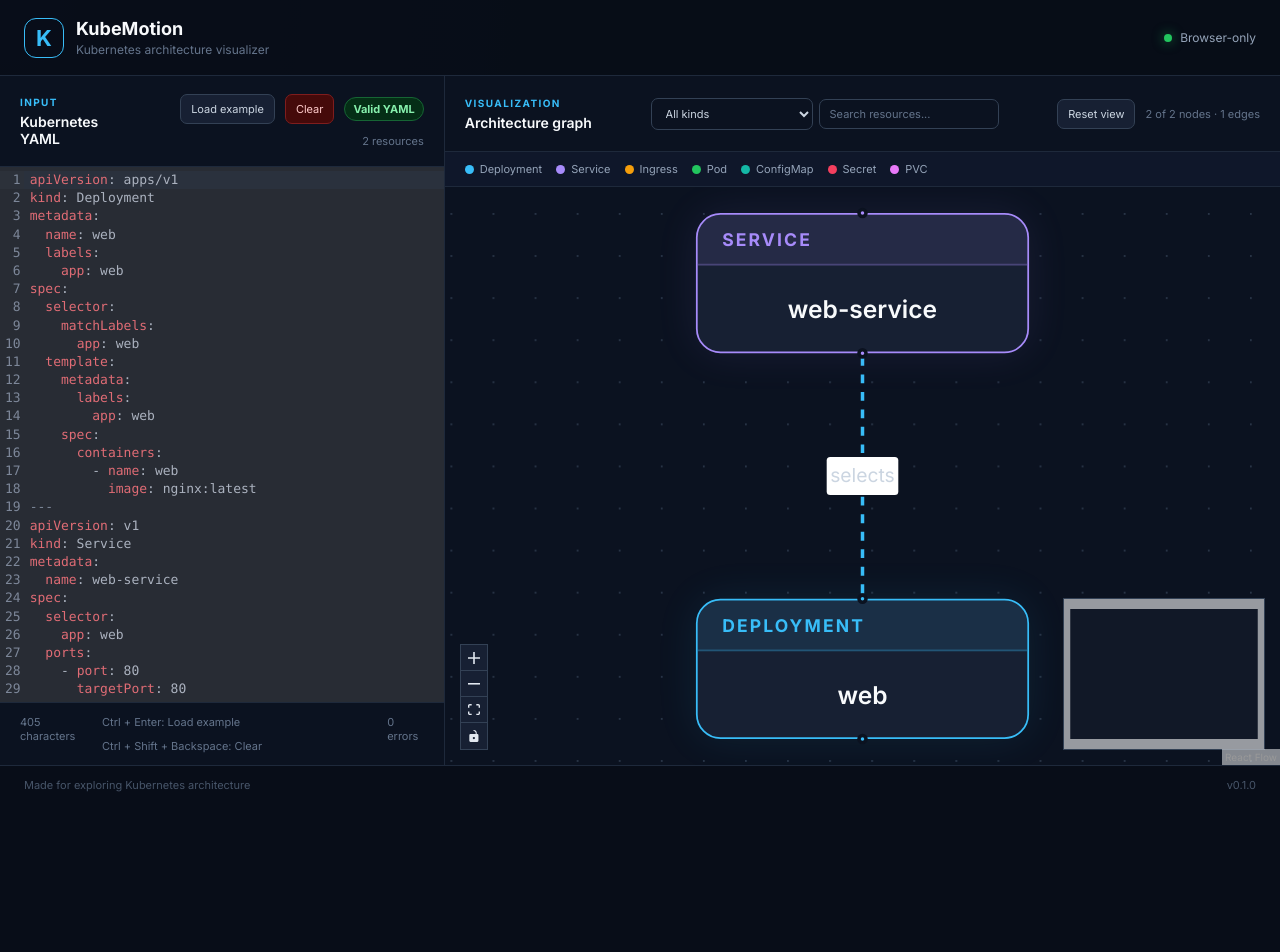
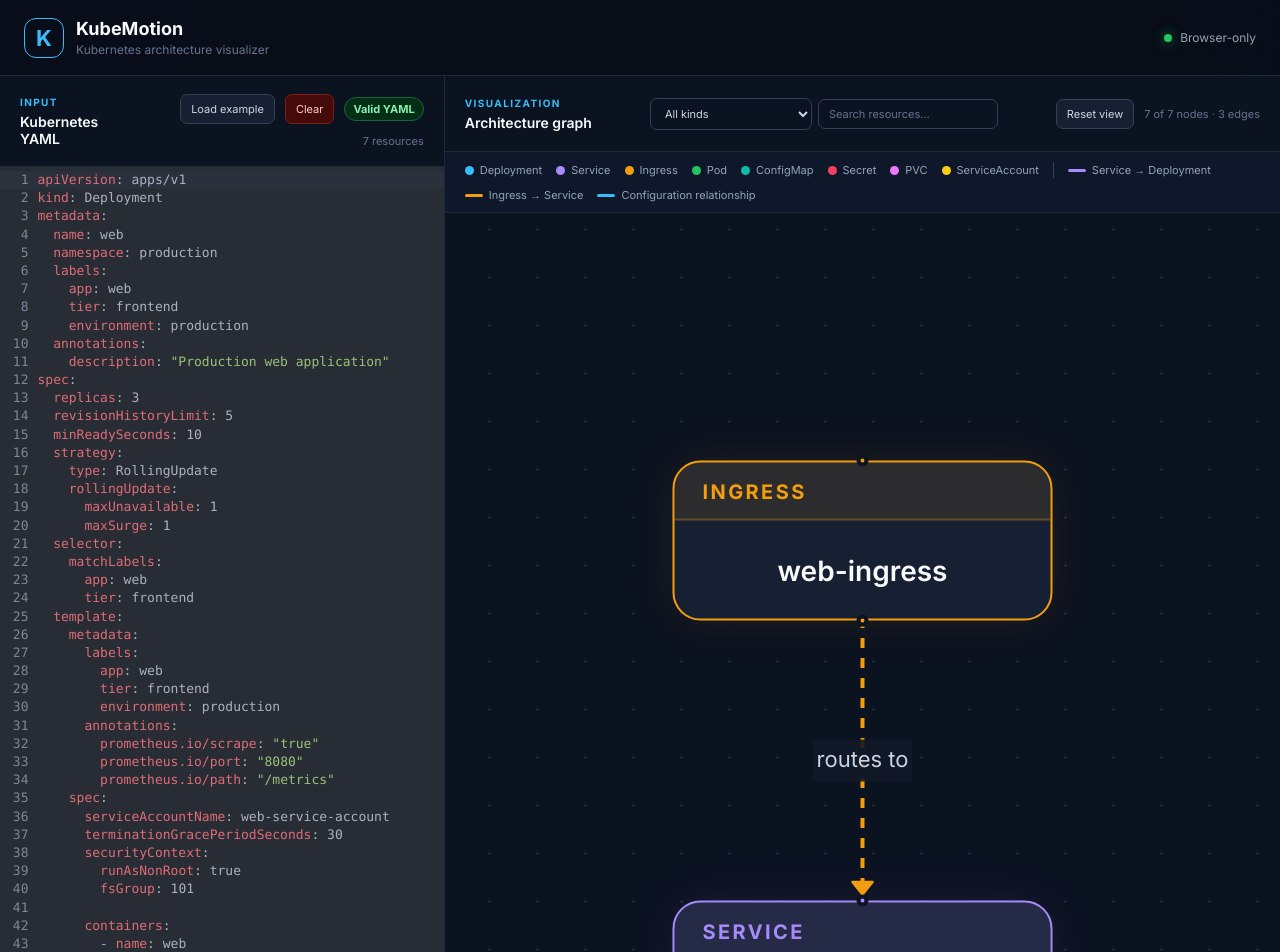
Before and after one commit to Gihchathur/kubemotion, a React (Vite) app: page / in a window 1280 px wide. Shown: the top 952 px of the page. Before the commit the page ends 804 px from the top, so only its background shows below. Built offline with nearby package versions, Linux system fonts and the light colour scheme.

Commit message:
Add ServiceAccount visualization support

```diff
--- a/src/App.css
+++ b/src/App.css
@@ -601,3 +601,15 @@
     width: auto;
   }
 }
+
+.legend-divider {
+  width: 1px;
+  min-height: 16px;
+  background: #334155;
+}
+
+.legend-line {
+  width: 18px;
+  height: 3px;
+  border-radius: 999px;
+}
--- a/src/App.tsx
+++ b/src/App.tsx
@@ -18,31 +18,206 @@
 kind: Deployment
 metadata:
   name: web
+  namespace: production
   labels:
     app: web
+    tier: frontend
+    environment: production
+  annotations:
+    description: "Production web application"
 spec:
+  replicas: 3
+  revisionHistoryLimit: 5
+  minReadySeconds: 10
+  strategy:
+    type: RollingUpdate
+    rollingUpdate:
+      maxUnavailable: 1
+      maxSurge: 1
   selector:
     matchLabels:
       app: web
+      tier: frontend
   template:
     metadata:
       labels:
         app: web
+        tier: frontend
+        environment: production
+      annotations:
+        prometheus.io/scrape: "true"
+        prometheus.io/port: "8080"
+        prometheus.io/path: "/metrics"
     spec:
+      serviceAccountName: web-service-account
+      terminationGracePeriodSeconds: 30
+      securityContext:
+        runAsNonRoot: true
+        fsGroup: 101
+
       containers:
         - name: web
-          image: nginx:latest
+          image: nginx:1.27-alpine
+          imagePullPolicy: IfNotPresent
+          ports:
+            - name: http
+              containerPort: 80
+              protocol: TCP
+          env:
+            - name: APP_ENV
+              value: production
+            - name: LOG_LEVEL
+              value: info
+          resources:
+            requests:
+              cpu: 100m
+              memory: 128Mi
+            limits:
+              cpu: 500m
+              memory: 512Mi
+          readinessProbe:
+            httpGet:
+              path: /
+              port: http
+            initialDelaySeconds: 5
+            periodSeconds: 10
+            timeoutSeconds: 2
+            failureThreshold: 3
+          livenessProbe:
+            httpGet:
+              path: /
+              port: http
+            initialDelaySeconds: 20
+            periodSeconds: 20
+            timeoutSeconds: 3
+            failureThreshold: 3
+          lifecycle:
+            preStop:
+              exec:
+                command:
+                  - /bin/sh
+                  - -c
+                  - sleep 10
+          volumeMounts:
+            - name: web-config
+              mountPath: /etc/nginx/conf.d
+              readOnly: true
+            - name: web-cache
+              mountPath: /var/cache/nginx
+
+      volumes:
+        - name: web-config
+          configMap:
+            name: web-config
+        - name: web-cache
+          emptyDir: {}
+
 ---
 apiVersion: v1
 kind: Service
 metadata:
   name: web-service
+  namespace: production
+  labels:
+    app: web
+    tier: frontend
+  annotations:
+    prometheus.io/scrape: "true"
 spec:
+  type: ClusterIP
   selector:
     app: web
+    tier: frontend
   ports:
-    - port: 80
-      targetPort: 80`
+    - name: http
+      port: 80
+      targetPort: http
+      protocol: TCP
+  sessionAffinity: None
+
+---
+---
+apiVersion: v1
+kind: ConfigMap
+metadata:
+  name: web-config
+  namespace: production
+  labels:
+    app: web
+data:
+  default.conf: |
+    server {
+      listen 80;
+      server_name _;
+
+      location / {
+        root /usr/share/nginx/html;
+        index index.html;
+      }
+
+      location /health {
+        access_log off;
+        return 200 'healthy';
+      }
+    }
+
+---
+apiVersion: v1
+kind: Secret
+metadata:
+  name: web-secrets
+  namespace: production
+  labels:
+    app: web
+type: Opaque
+stringData:
+  API_KEY: "demo-api-key"
+  DATABASE_PASSWORD: "demo-password"
+
+---
+apiVersion: v1
+kind: PersistentVolumeClaim
+metadata:
+  name: web-storage
+  namespace: production
+  labels:
+    app: web
+spec:
+  accessModes:
+    - ReadWriteOnce
+  resources:
+    requests:
+      storage: 1Gi
+  storageClassName: standard
+
+---
+apiVersion: v1
+kind: ServiceAccount
+metadata:
+  name: web-service-account
+  namespace: production
+
+---
+apiVersion: networking.k8s.io/v1
+kind: Ingress
+metadata:
+  name: web-ingress
+  namespace: production
+  annotations:
+    nginx.ingress.kubernetes.io/rewrite-target: /
+spec:
+  ingressClassName: nginx
+  rules:
+    - host: web.example.com
+      http:
+        paths:
+          - path: /
+            pathType: Prefix
+            backend:
+              service:
+                name: web-service
+                port:
+                  number: 80`
 
 const nodeTypes = {
   kubernetes: KubernetesNode,
@@ -143,21 +318,39 @@
         visibleNodeIds.has(edge.source) &&
         visibleNodeIds.has(edge.target),
     )
-    .map((edge) => ({
+    .map((edge) => {
+      const edgeColor =
+        edge.type === 'service-to-deployment'
+          ? '#a78bfa'
+          : edge.type === 'ingress-to-service'
+            ? '#f59e0b'
+            : '#38bdf8'
+
+      return {
         id: edge.id,
         source: edge.source,
         target: edge.target,
         label: edge.label,
         animated: true,
+        type: 'smoothstep',
+        markerEnd: {
+          type: 'arrowclosed',
+          color: edgeColor,
+        },
         style: {
-      stroke: '#38bdf8',
+          stroke: edgeColor,
           strokeWidth: 2,
         },
         labelStyle: {
           fill: '#cbd5e1',
           fontSize: 11,
         },
-  }))
+        labelBgStyle: {
+          fill: '#111827',
+          fillOpacity: 0.9,
+        },
+      }
+    })
 
   return (
     <main className="app-shell">
@@ -269,6 +462,7 @@
                 <option value="persistentvolumeclaim">
                   PersistentVolumeClaim
                 </option>
+                <option value="serviceaccount">ServiceAccount</option>
               </select>
 
               <input
@@ -316,6 +510,7 @@
               ['ConfigMap', '#14b8a6'],
               ['Secret', '#f43f5e'],
               ['PVC', '#e879f9'],
+              ['ServiceAccount', '#facc15'],
             ].map(([label, color]) => (
               <span key={label} className="legend-item">
                 <span
@@ -325,6 +520,32 @@
                 {label}
               </span>
             ))}
+
+            <span className="legend-divider" />
+
+            <span className="legend-item">
+              <span
+                className="legend-line"
+                style={{ backgroundColor: '#a78bfa' }}
+              />
+              Service → Deployment
+            </span>
+
+            <span className="legend-item">
+              <span
+                className="legend-line"
+                style={{ backgroundColor: '#f59e0b' }}
+              />
+              Ingress → Service
+            </span>
+
+            <span className="legend-item">
+              <span
+                className="legend-line"
+                style={{ backgroundColor: '#38bdf8' }}
+              />
+              Configuration relationship
+            </span>
           </div>
 
           <div className="flow-wrapper">
@@ -356,7 +577,11 @@
                 nodesConnectable={false}
                 elementsSelectable
               >
-                <Background color="#334155" gap={24} />
+                <Background
+                  color="#334155"
+                  gap={24}
+                  size={1}
+                />
                 <Controls />
                 <MiniMap />
               </ReactFlow>
--- a/src/components/KubernetesNode.tsx
+++ b/src/components/KubernetesNode.tsx
@@ -20,6 +20,7 @@
   configmap: '#14b8a6',
   secret: '#f43f5e',
   pvc: '#e879f9',
+  serviceaccount: '#facc15',
 }
 
 function KubernetesNode({ data }: NodeProps<KubernetesNodeType>) {
--- a/src/lib/graphBuilder.ts
+++ b/src/lib/graphBuilder.ts
@@ -19,6 +19,7 @@
   ConfigMap: 'configmap',
   Secret: 'secret',
   PersistentVolumeClaim: 'pvc',
+  ServiceAccount: 'serviceaccount',
 }
 
 function getNodeId(resource: KubernetesResource): string {
@@ -46,6 +47,7 @@
     'ConfigMap',
     'Secret',
     'PersistentVolumeClaim',
+    'ServiceAccount',
   ]
 
   const layerSpacing = 220
--- a/src/lib/kubernetesParser.ts
+++ b/src/lib/kubernetesParser.ts
@@ -15,6 +15,7 @@
   'ConfigMap',
   'Secret',
   'PersistentVolumeClaim',
+  'ServiceAccount',
 ])
 
 interface RawKubernetesDocument {
--- a/src/types/graph.ts
+++ b/src/types/graph.ts
@@ -8,6 +8,7 @@
   | 'configmap'
   | 'secret'
   | 'pvc'
+  | 'serviceaccount'
 
 export type GraphEdgeType =
   | 'service-to-deployment'
--- a/src/types/kubernetes.ts
+++ b/src/types/kubernetes.ts
@@ -2,7 +2,7 @@
 /**
  * Kubernetes resource kinds supported by KubeMotion.
  */
-export type KubernetesResourceKind =
+  export type KubernetesResourceKind =
   | 'Deployment'
   | 'Service'
   | 'Ingress'
@@ -10,6 +10,7 @@
   | 'ConfigMap'
   | 'Secret'
   | 'PersistentVolumeClaim'
+  | 'ServiceAccount'
 
 /**
  * Metadata shared by Kubernetes resources.
```
Also changed, not shown: 1 other file (tests, documents, lock files or other folders). Lines whose indentation alone changed are shown as unchanged.
